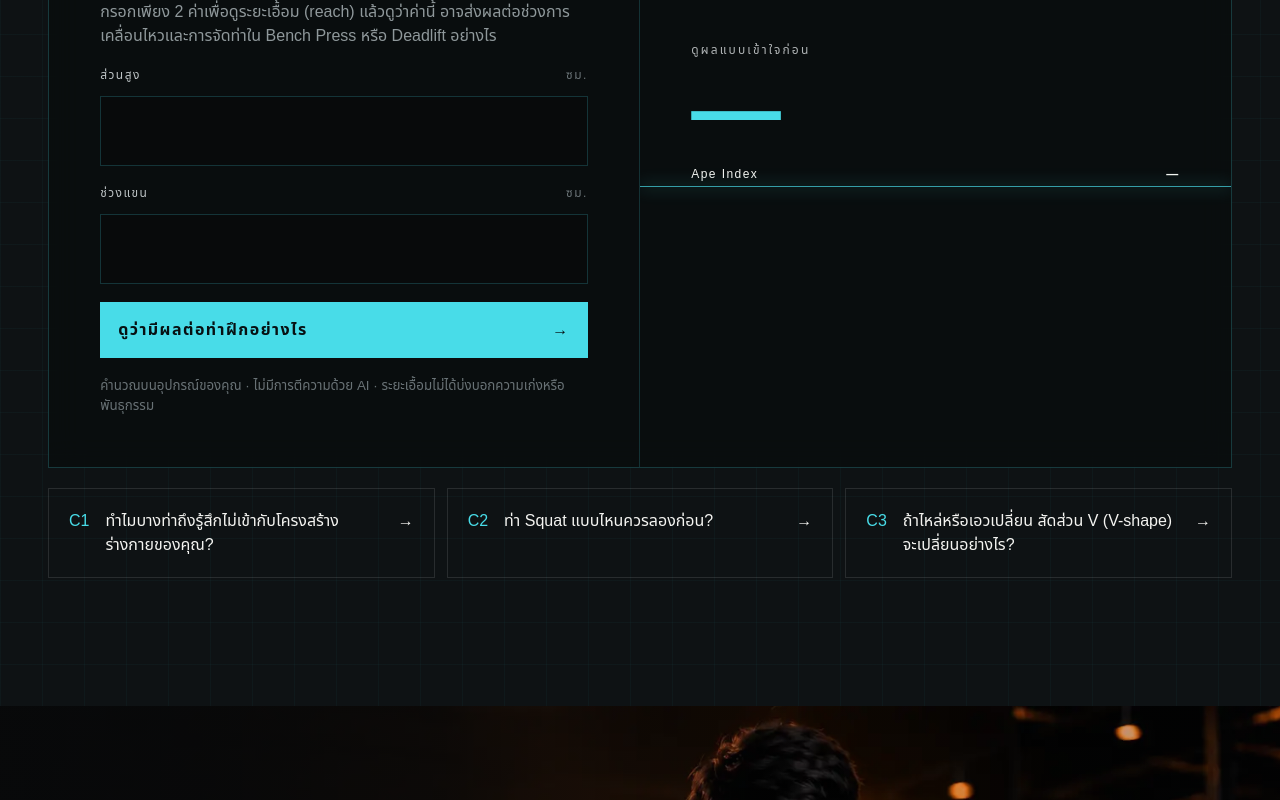
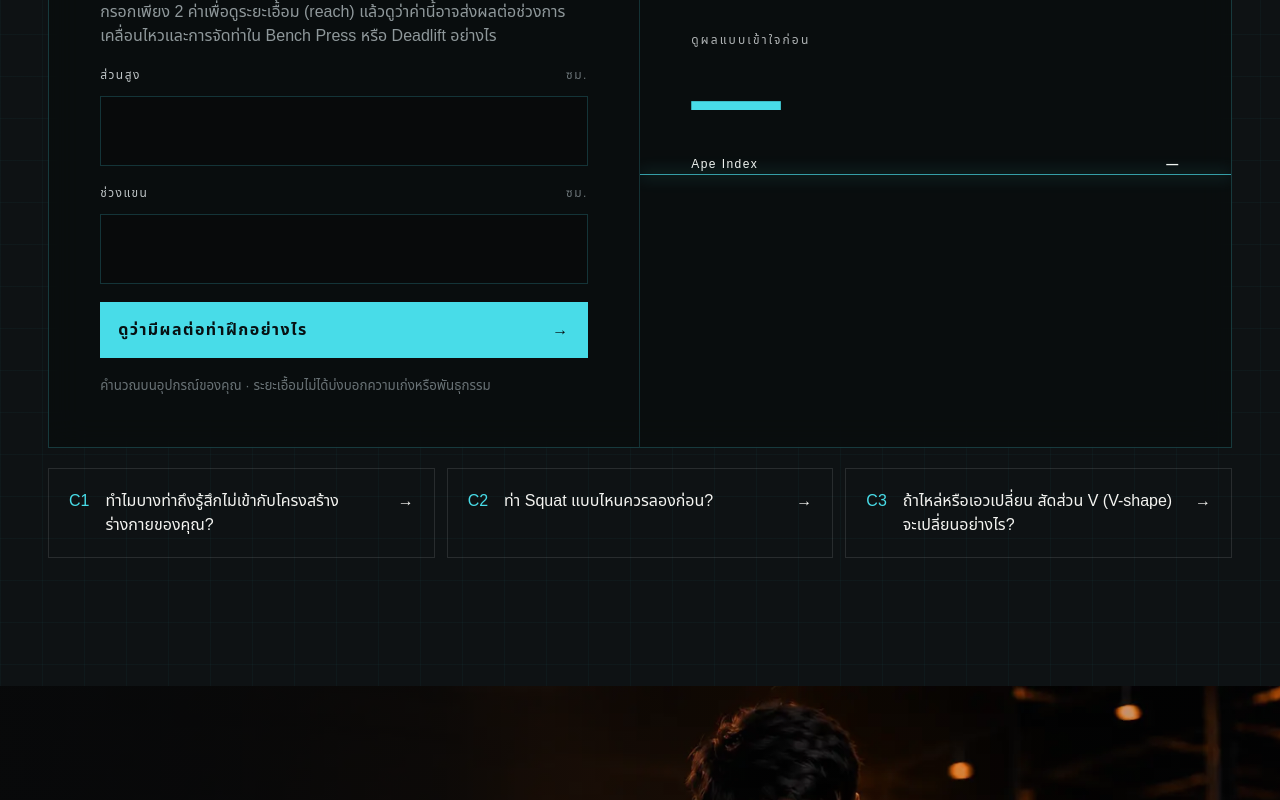
Before and after one commit to nutyfreshz/kdkamato, a Next.js app: page / in a window 1280 px wide. Shown: the part 7910-8710 px from the top of the page. Built offline with nearby package versions, Linux system fonts and the light colour scheme; no server answers.

Commit message:
copy: remove remaining AI disclaimer from Home LAB preview

```diff
--- a/components/LabPreview.jsx
+++ b/components/LabPreview.jsx
@@ -19,11 +19,11 @@ export default function LabPreview({ language = 'th' }) {
       <div className="lab-form">
         <p className="meta">{language === 'en' ? 'TRY A QUICK CHECK' : 'ลองเช็กสั้น ๆ'}</p>
         <h3>{language === 'en' ? 'How long are your arms relative to your height?' : 'แขนของคุณยาวแค่ไหนเมื่อเทียบกับส่วนสูง?'}</h3>
-        <p style={{color:'#8f989b'}}>{language === 'en' ? 'Enter two measurements to see your reach, then explore how it can change movement range and setup in Bench Press or Deadlift.' : 'กรอกเพียง 2 ค่าเพื่อดูระยะเอื้อม (reach) แล้วดูว่าค่านี้ อาจส่งผลต่อช่วงการเคลื่อนไหวและการจัดท่าใน Bench Press หรือ Deadlift อย่างไร'}</p>
+        <p style={{color:'#8f989b'}}>{language === 'en' ? 'Enter two measurements to see your reach, then explore how it can change movement range and setup in Bench Press or Deadlift.' : 'กรอกเพียง 2 ค่าเพื่อดูระยะเอื้อม (reach) แล้วดูว่าค่านี้อาจส่งผลต่อช่วงการเคลื่อนไหวและการจัดท่าใน Bench Press หรือ Deadlift อย่างไร'}</p>
         <label>{language === 'en' ? 'Height' : 'ส่วนสูง'} <span>{language === 'en' ? 'cm' : 'ซม.'}</span><input value={height} onChange={(e) => setHeight(e.target.value)} type="number" /></label>
         <label>{language === 'en' ? 'Arm span' : 'ช่วงแขน'} <span>{language === 'en' ? 'cm' : 'ซม.'}</span><input value={armSpan} onChange={(e) => setArmSpan(e.target.value)} type="number" /></label>
         <a className="lab-button" href="/lab/exercise-fit">{language === 'en' ? 'SEE HOW IT CHANGES MOVEMENT' : 'ดูว่ามีผลต่อท่าฝึกอย่างไร'} <span>→</span></a>
-        <small>{language === 'en' ? 'Calculated on your device · No AI interpretation · Reach does not predict performance or genetics.' : 'คำนวณบนอุปกรณ์ของคุณ · ไม่มีการตีความด้วย AI · ระยะเอื้อมไม่ได้บ่งบอกความเก่งหรือพันธุกรรม'}</small>
+        <small>{language === 'en' ? 'Calculated on your device · Reach does not predict performance or genetics.' : 'คำนวณบนอุปกรณ์ของคุณ · ระยะเอื้อมไม่ได้บ่งบอกความเก่งหรือพันธุกรรม'}</small>
       </div>
       <div className="lab-result" aria-live="polite">
         <p className="meta">{language === 'en' ? 'PLAIN RESULT FIRST' : 'ดูผลแบบเข้าใจก่อน'}</p>
```
